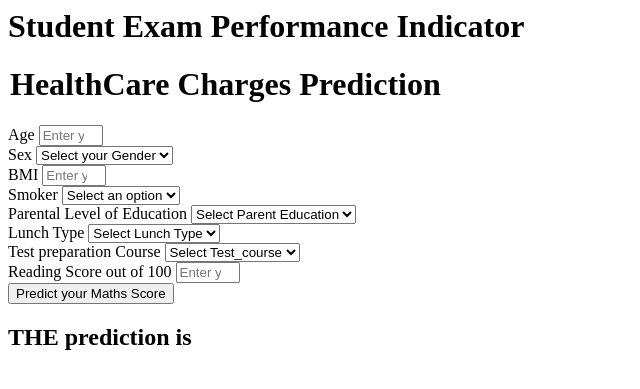
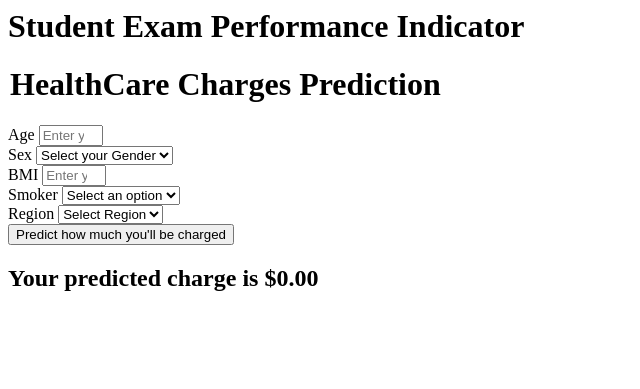
Before and after one commit to Jrodrigo06/MLProject-HealthCareBilling, a Flask app: template templates/home.html in a window 1280 px wide. Shown: the top 389 px of the page, without its empty margins (0-640 px from the left). Run offline with Flask 3, Linux system fonts and the light colour scheme; the template is opened without the code that fills it, so the values that code supplies are empty.

Commit message:
Finished prediction pipeline and webapp

```diff
--- a/app.py
+++ b/app.py
@@ -3,6 +3,8 @@
 import pandas as pd
 
 from sklearn.preprocessing import StandardScaler
+from src.pipeline.predict_pipeline import CustomData, PredictPipeline
+
 
 application=Flask(__name__)
 
@@ -19,4 +21,20 @@
     if request.method=='GET':
         return render_template('home.html')
     else:
-        pass
+        data=CustomData(
+            age = request.form.get('age'),
+            sex = request.form.get('sex'),
+            bmi = float(request.form.get('bmi')),
+            smoker_binary = int(request.form.get('smoker_binary')),
+            region = request.form.get('region')
+        )
+
+        pred_df = data.get_data_as_data_frame()
+        print(pred_df)
+
+        predict_pipeline = PredictPipeline()
+        results = predict_pipeline.predict(pred_df)
+        return render_template('home.html', results = results[0])
+
+if __name__ == "__main__":
+    app.run(host = "0.0.0.0", debug = True)
--- a/src/components/data_transformation.py
+++ b/src/components/data_transformation.py
@@ -16,7 +16,7 @@
 from src.utils import save_object
 @dataclass
 class DataTransformationConfig:
-    preprocessor_obj_file_path = os.path.join('artifact',"preprocesser.pkl")
+    preprocessor_obj_file_path = os.path.join('artifact',"preprocessor.pkl")
 
 class DataTransformation:
     def __init__(self):
--- a/templates/home.html
+++ b/templates/home.html
@@ -44,67 +44,31 @@
         </div>
 
         <div class="mb-3">
-            <label class="form-label">Parental Level of Education</label>
-            <select class="form-control" name="parental_level_of_education"
-                placeholder="Enter you Parent Education" required>
-                <option class="placeholder" selected disabled value="">Select Parent Education</option>
-                <option value="associate's degree">
-                    associate's degree
+            <label class="form-label">Region</label>
+            <select class="form-control" name="region"
+                placeholder="Enter your region" required>
+                <option class="placeholder" selected disabled value="">Select Region</option>
+                <option value="southwest">
+                    Southwest
                 </option>
-                <option value="bachelor's degree">
-                    bachelor's degree
+                <option value="southeast">
+                    Southeast
                 </option>
-                <option value="high school">
-                    high school
+                <option value="northeast">
+                    Northeast
                 </option>
-                <option value="master's degree">
-                    master's degree
-                </option>
-                <option value="some college">
-                    some college
-                </option>
-                <option value="some high school">
-                    some high school
-                </option>
-            </select>
-        </div>
-        <div class="mb-3">
-            <label class="form-label">Lunch Type</label>
-            <select class="form-control" name="lunch" placeholder="Enter you Lunch" required>
-                <option class="placeholder" selected disabled value="">Select Lunch Type</option>
-                <option value="free/reduced">
-                    free/reduced
-                </option>
-                <option value="standard">
-                    standard
-                </option>
-            </select>
-        </div>
-        <div class="mb-3">
-            <label class="form-label">Test preparation Course</label>
-            <select class="form-control" name="test_preparation_course" placeholder="Enter you Course"
-                required>
-                <option class="placeholder" selected disabled value="">Select Test_course</option>
-                <option value="none">
-                    None
-                </option>
-                <option value="completed">
-                    Completed
+                <option value="nortwest">
+                    Northwest
                 </option>
             </select>
         </div>
 
         <div class="mb-3">
-            <label class="form-label">Reading Score out of 100</label>
-            <input class="form-control" type="number" name="writing_score"
-                placeholder="Enter your Reading Score" min='0' max='100' />
-        </div>
-        <div class="mb-3">
-            <input class="btn btn-primary" type="submit" value="Predict your Maths Score" required />
+            <input class="btn btn-primary" type="submit" value="Predict how much you'll be charged" required />
         </div>
     </form>
     <h2>
-       THE  prediction is {{results}}
+        Your predicted charge is ${{ "%.2f"|format(results) }}
     </h2>
    <body>
 </html>
```
Also changed, not shown: src/pipeline/predict_pipeline.py (+49 -0 lines), src/utils.py (+8 -0 lines), 2 other files.
